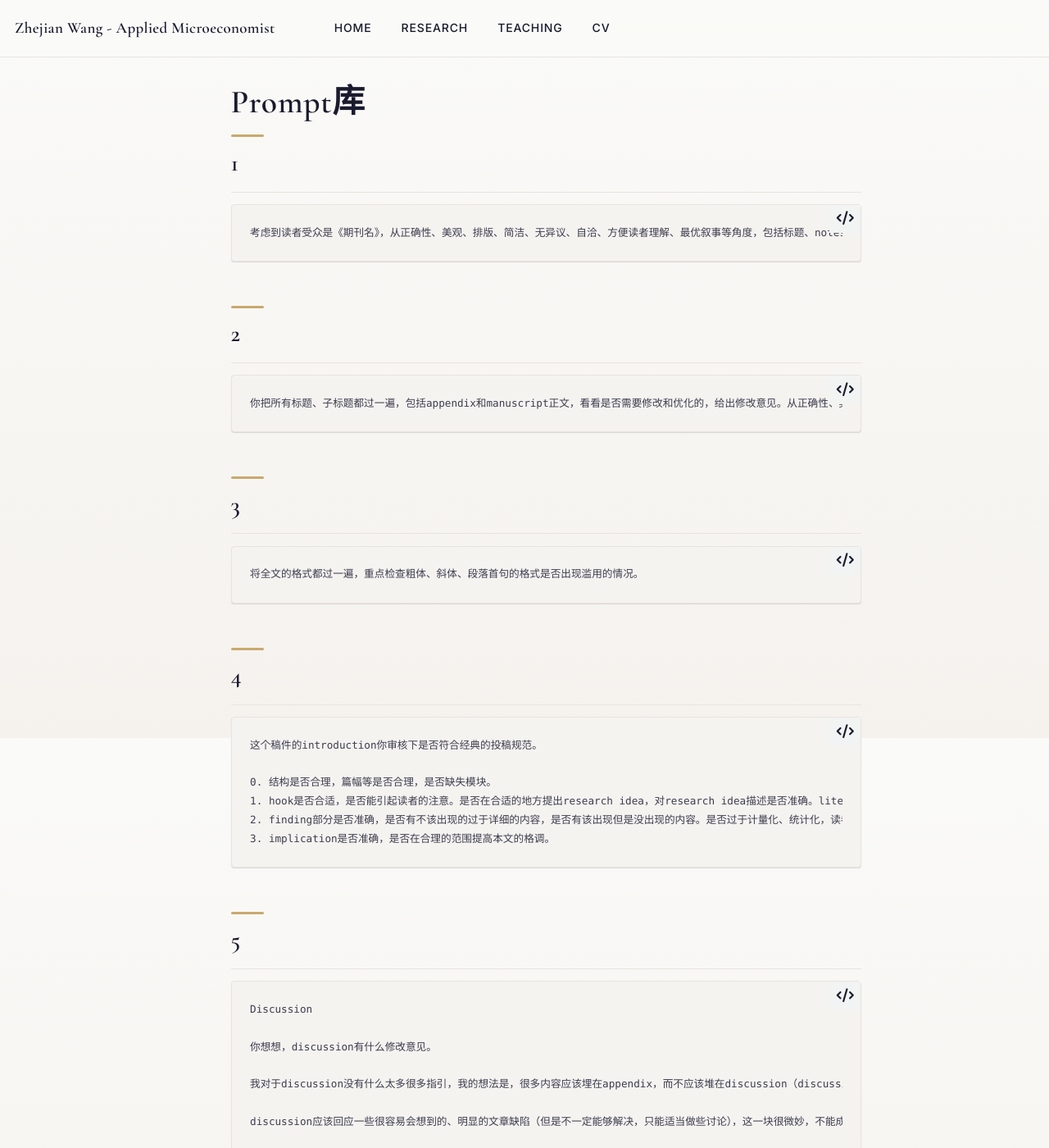
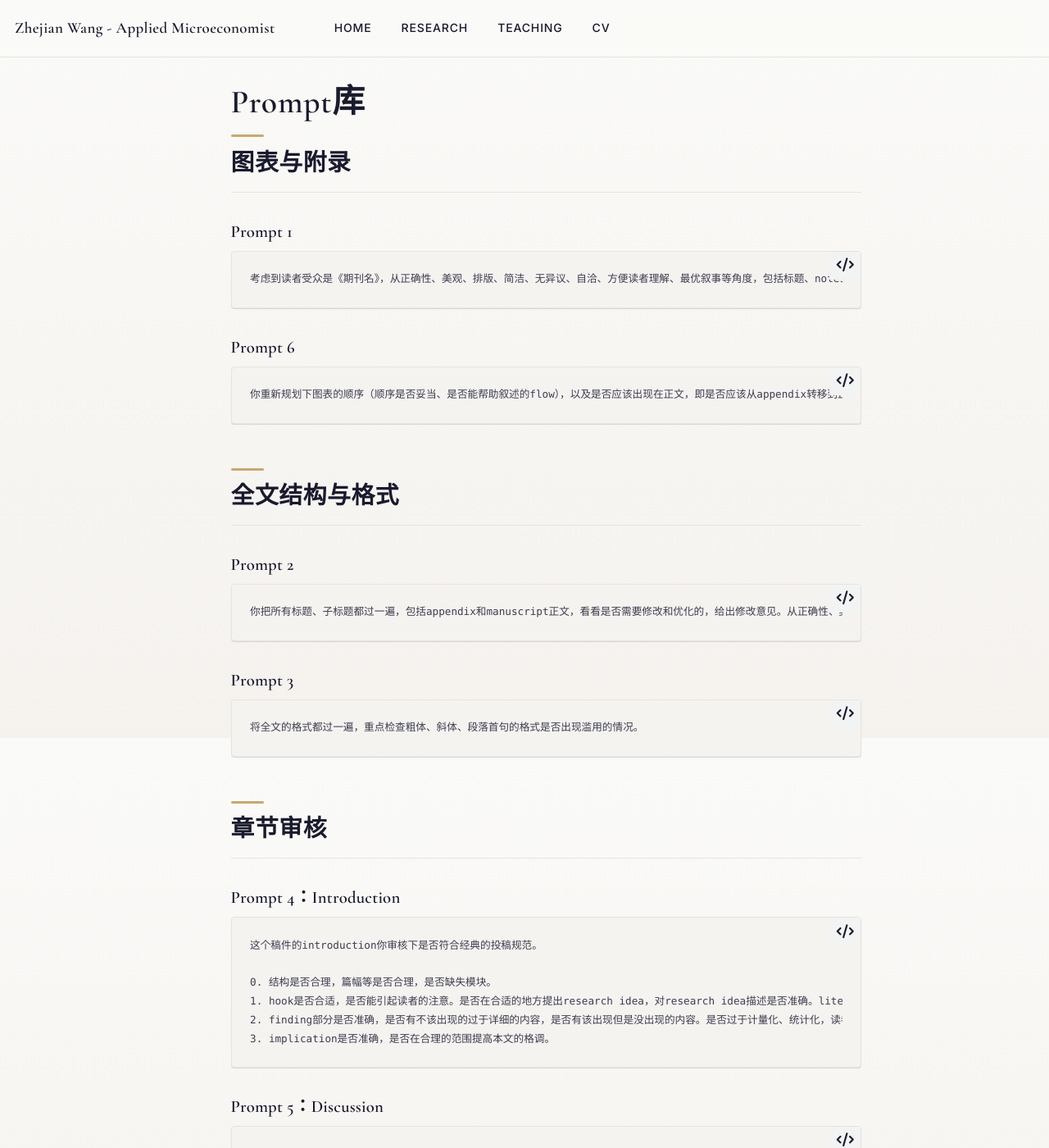
Before and after one commit to zhejianw/zhejianw.github.io, a Jekyll site: the page built from ai/prompts/index.md, in a window 1280 px wide and 1400 px high. Shown: the whole window at 82% size. Built offline with Jekyll 4.4.1, drawn with Linux system fonts in a browser that asks for light colours; a script that is not in the unit is left out.

Commit message:
Add figure-order prompt and categorize the prompt library

```diff
--- a/ai/prompts/index.md
+++ b/ai/prompts/index.md
@@ -11,25 +11,37 @@ status: current
 last_updated: 2026-08-26
 ---
 
-## 1
+## 图表与附录
+
+### Prompt 1
 
 ~~~text
 考虑到读者受众是《期刊名》，从正确性、美观、排版、简洁、无异议、自洽、方便读者理解、最优叙事等角度，包括标题、notes、里面的数学符号、缩写符号等等。
 ~~~
 
-## 2
+### Prompt 6
+
+~~~text
+你重新规划下图表的顺序（顺序是否妥当、是否能帮助叙述的flow），以及是否应该出现在正文，即是否应该从appendix转移到正文，是否应该从正文转移到appendix。整理appendix内容的顺序，section/subsection顺序，是否有适合从appendix转移到正文及正文的footnotes的。
+~~~
+
+## 全文结构与格式
+
+### Prompt 2
 
 ~~~text
 你把所有标题、子标题都过一遍，包括appendix和manuscript正文，看看是否需要修改和优化的，给出修改意见。从正确性、美观、排版、简洁、无异议、自洽、方便读者理解、最优叙事等角度 。
 ~~~
 
-## 3
+### Prompt 3
 
 ~~~text
 将全文的格式都过一遍，重点检查粗体、斜体、段落首句的格式是否出现滥用的情况。
 ~~~
 
-## 4
+## 章节审核
+
+### Prompt 4：Introduction
 
 ~~~text
 这个稿件的introduction你审核下是否符合经典的投稿规范。
@@ -40,7 +52,7 @@ last_updated: 2026-08-26
 3. implication是否准确，是否在合理的范围提高本文的格调。
 ~~~
 
-## 5
+### Prompt 5：Discussion
 
 ~~~text
 Discussion
```
